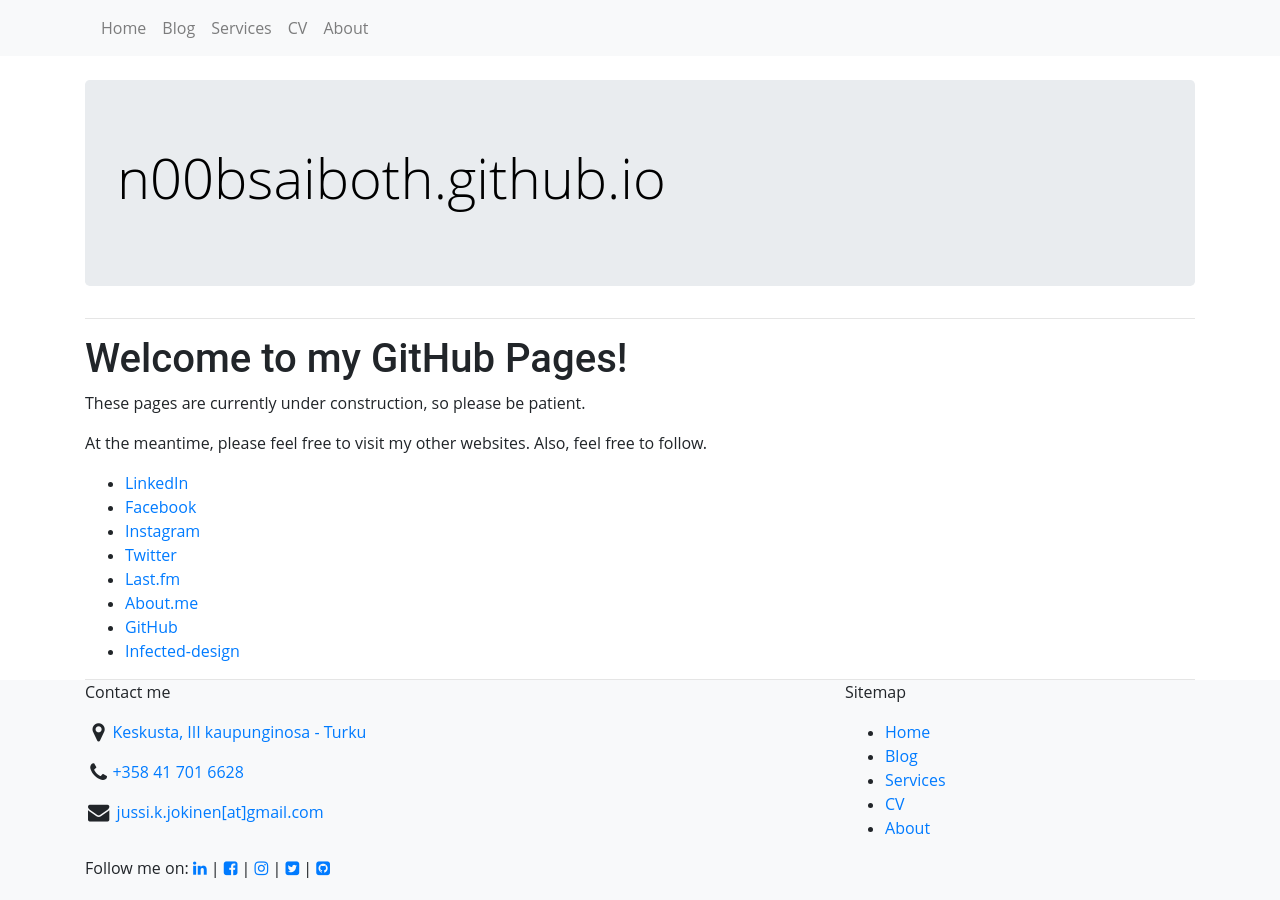
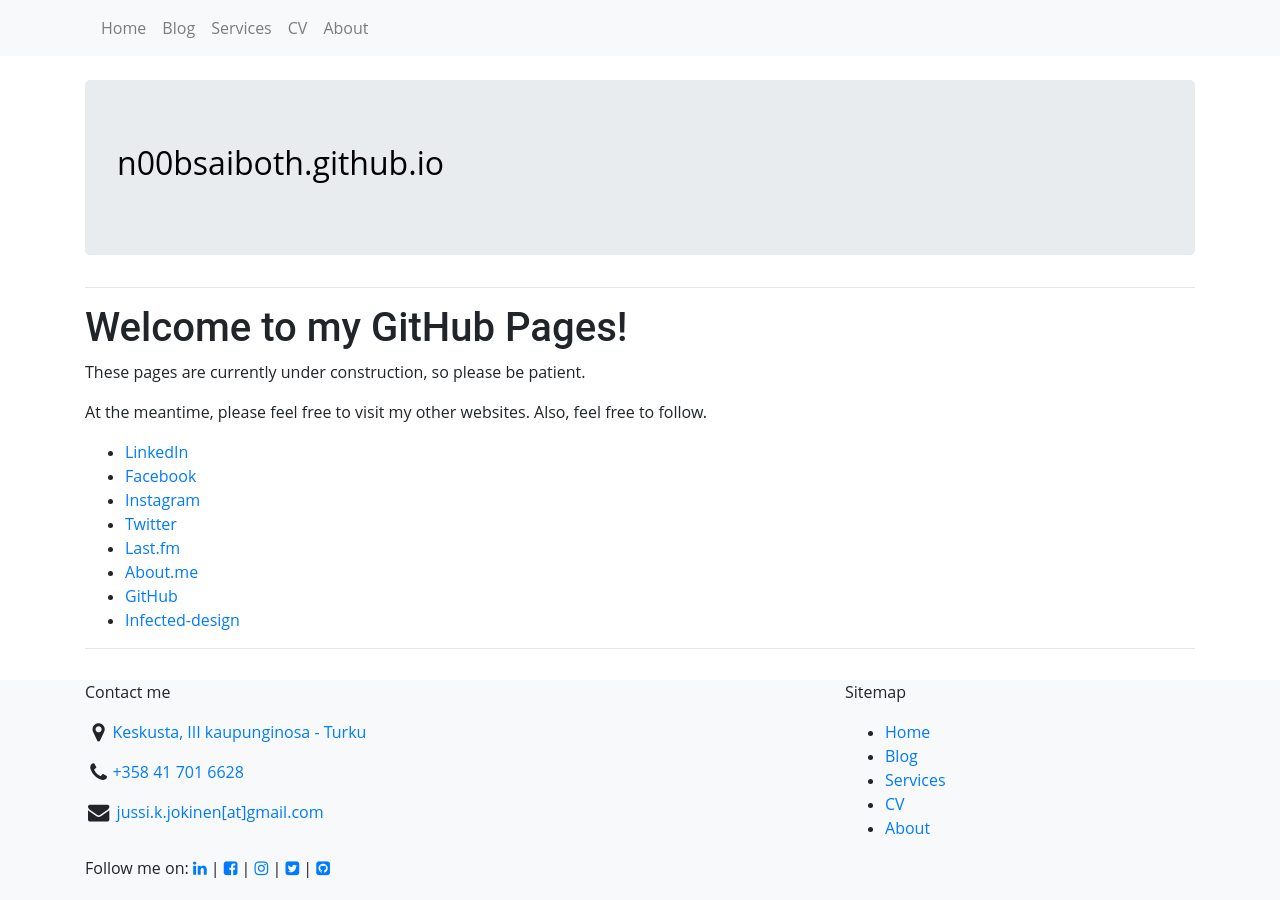
Before and after one commit to n00bsaiboth/n00bsaiboth.github.io, a Jekyll site: the page built from index.html, in a window 1280 px wide. Built offline with Jekyll 4.4.1, drawn with Linux system fonts in a browser that asks for light colours.

Commit message:
Update default.html

```diff
--- a/_layouts/default.html
+++ b/_layouts/default.html
@@ -86,7 +86,7 @@
 	<div class="container">
 		<div class="jumbotron">
 
-			<h2 class="display-4"><a href="https://n00bsaiboth.github.io" id="site-header" alt="n00bsaiboth.github.io" title="n00bsaiboth.github.io">n00bsaiboth.github.io</a></h2>
+			<h2><a href="https://n00bsaiboth.github.io" id="site-header" alt="n00bsaiboth.github.io" title="n00bsaiboth.github.io">n00bsaiboth.github.io</a></h2>
 
 
 		</div>
```
